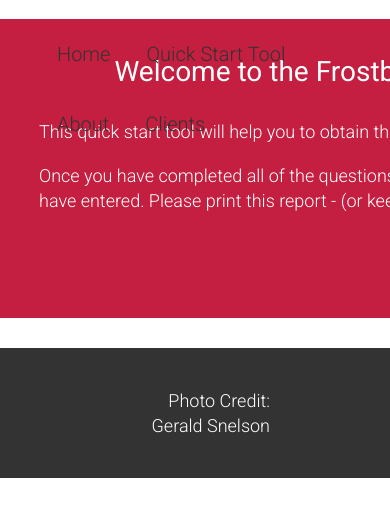
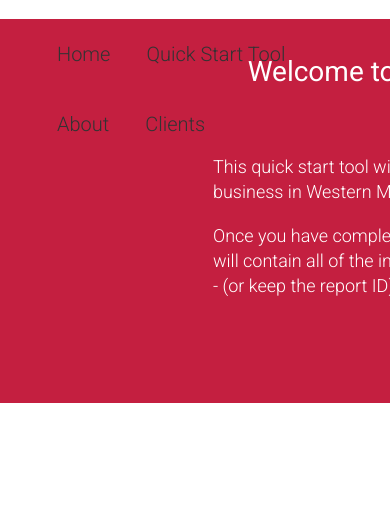
Before and after one commit to jryantz/frostburg-forward, a PHP site: page /pages/start.html in a window 390 px wide; the page is wider, and only the part inside the window is pictured. Shown: the part 86-603 px from the top of that part. Run offline with PHP 8.4, Linux system fonts and the light colour scheme.

Commit message:
mobility

```diff
--- a/pages/AboutUs.html
+++ b/pages/AboutUs.html
@@ -56,7 +56,6 @@
 
         <section class="bios">
                <h2>About the Developers</h2>
-            <div class="biogrid">
                 <img src="assets/FSU-logo-std.png" id="fsulogo" alt="The Frostburg State University logo">
                     <ul>
                       <li><strong>Bobby Boykin</strong>
@@ -97,7 +96,7 @@
                       <p><strong>Role:  </strong>Team lead
                       </li>
                     </ul>
-                </div>
+                </section>
 
    </main>
 
--- a/pages/css/app.css
+++ b/pages/css/app.css
@@ -229,6 +229,12 @@ main section.color {
     color: white;
 }
 
+@media only screen and (max-width: 720px) {
+  .welcome, .color {
+    width: 719px;
+  }
+}
+
 main section.welcome {
 
 }
@@ -249,6 +255,12 @@ main section.welcome div.title {
 
 main section.resource {
 
+}
+
+@media only screen and (max-width: 720px){
+  .resource {
+    width:719px;
+  }
 }
 
 main section.resource div.content ul {
@@ -298,17 +310,27 @@ main section.call .cloud .small {
 }
 
 main section.call .cloud .medium {
-    width: 16.67%
+    width: 16.67%;
 }
 
 main section.call .cloud .large {
-    width: 33.33%
+    width: 33.33%;
 }
 
 main section.single {
-
+  background-color: rgba(196,31,64,1);
+  color: white;
 }
-
+@media only screen and (max-width:690px) {
+  .single {
+    width:689px;
+  }
+}
+@media only screen and (max-width:1046px){
+  .single {
+    width:1046px;
+  }
+}
 main section.single h1 {
     text-align: center;
     margin-bottom: 30px;
@@ -322,18 +344,16 @@ main section.bios h2 {
   text-align: center;
 }
 
-main section.bios div.biogrid {
-    float: right;
+main section.bios img {
+    position:relative;
+    height: 100px;
+    padding: 175px 0;
+    left:30px;
 }
 
-main section.bios div.biogrid img {
-    position: absolute;
-    left: 30px;
-    height: 100px;
-    padding: 175px 0;
-}
 
 main section.bios  ul {
+    float: right;
     display:inline-block;
     flex-direction:row;
     justify-content:flex-start;
@@ -349,10 +369,19 @@ main section.bios li {
     padding-left: 40px;
 }
 
+
+
 footer {
     float: left;
     background-color: #333;
     width: 100%;
+
+}
+
+@media only screen and (max-width:720px) {
+  footer {
+    width:719px;
+  }
 }
 
 footer div {
@@ -529,8 +558,3 @@ button.action_button {
   margin: auto;
   text-align: center;
 }
-
-h3 {
-  color: #FFF;
-  text-align: center;
-}
--- a/pages/questions.php
+++ b/pages/questions.php
@@ -92,7 +92,7 @@ if($result->num_rows > 0) {
                     <div id="questions" class="c8">
                         <h1 id="question"></h1>
                         <div id="answerButtons">
-                          <!--<div class="button" onclick="updateQuestion()"><a class="full">Yes</a></div>
+                          <!--<div class="button" onclick="updateQuestion()"><a class="full" href="#">Yes</a></div>
                           <div class="button"><a href="start-q2b.html" class="full">No</a></div>-->
                         </div>
                     </div>
--- a/pages/start.html
+++ b/pages/start.html
@@ -41,7 +41,7 @@
     <main>
         <section class="single color">
             <div class="grid-fixed cf">
-                <div class="c12">
+                <div class="c8">
                     <h1>Welcome to the Frostburg Forward Business Development Tool!</h1>
                     <p>This quick start tool will help you to obtain the resources you need to open a business in Western Maryland.</p>
                     <br>
@@ -54,11 +54,6 @@
         </section>
     </main>
 
-    <footer>
-        <div>
-            <p>Photo Credit: Gerald Snelson</p>
-        </div>
-    </footer>
 </body>
 
 </html>
```
